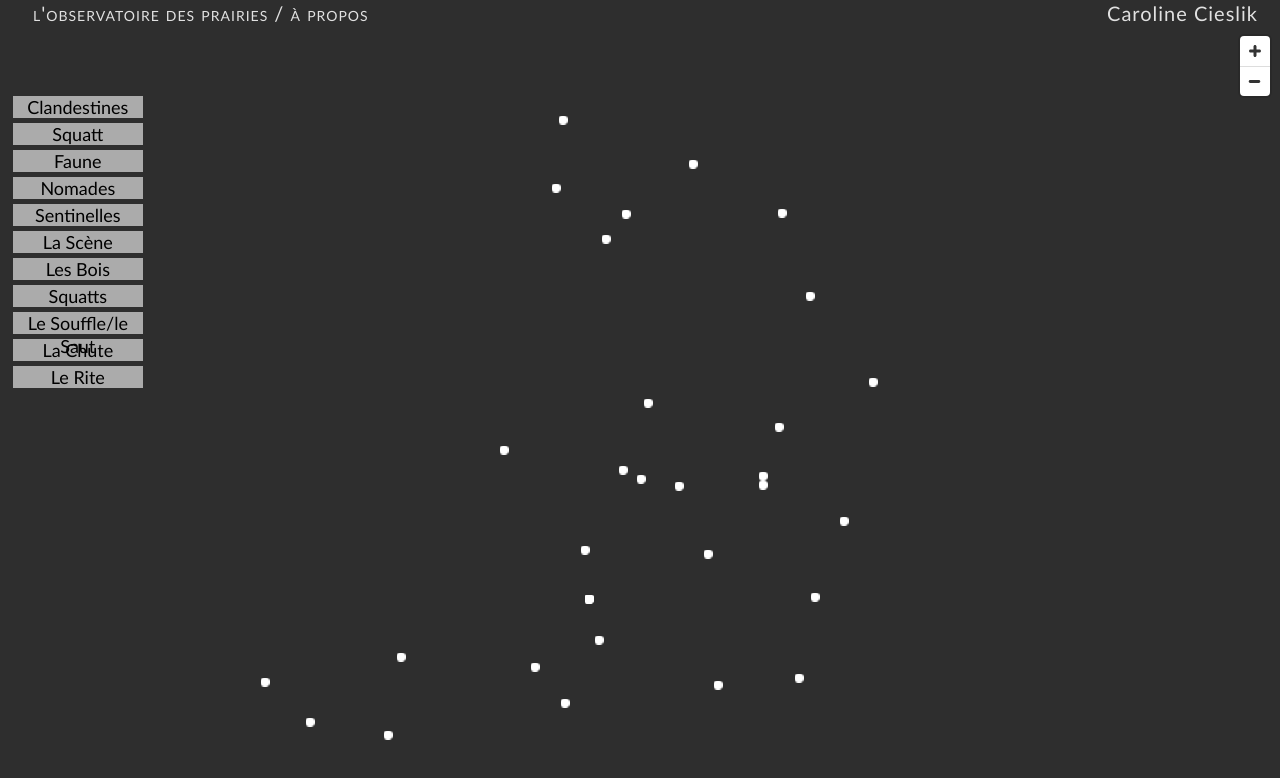
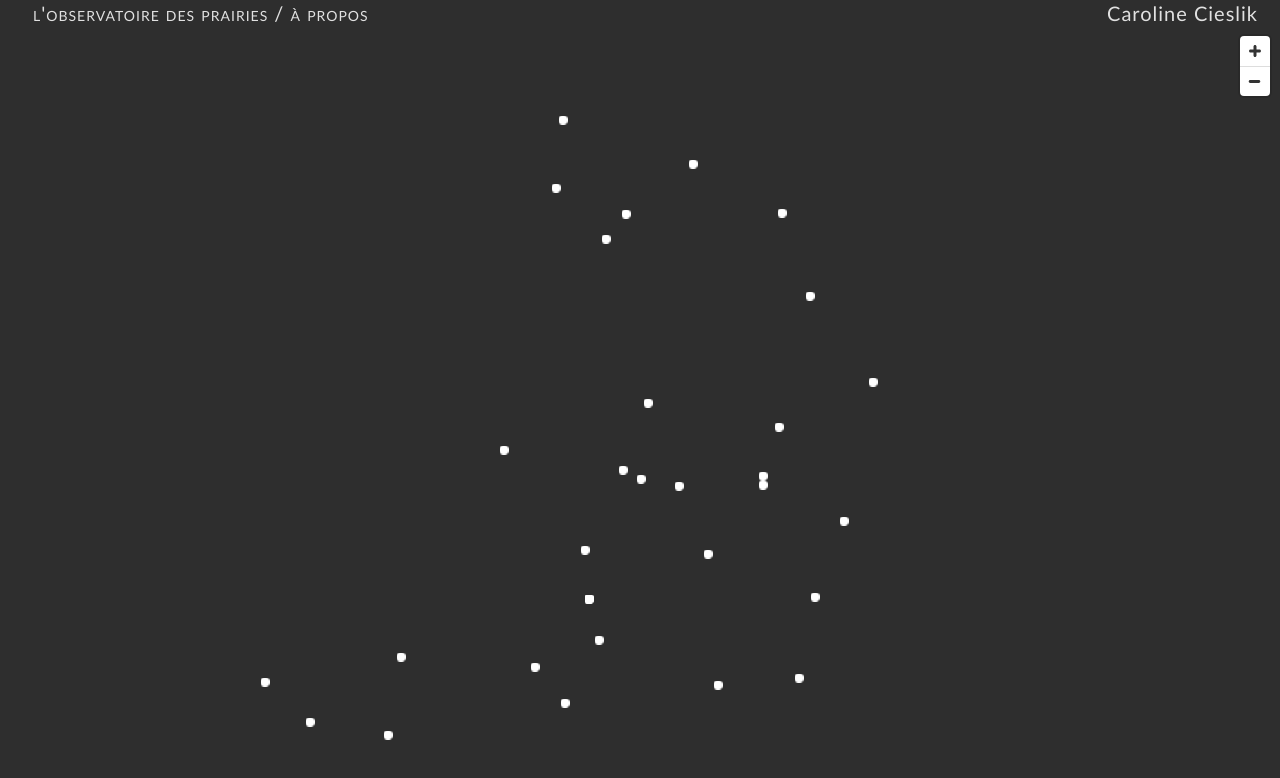
Before and after one commit to Observatoiredesprairies/Observatoiredesprairies.github.io, a plain HTML site: page index.html in a window 1280 px wide. Drawn offline with Linux system fonts and the light colour scheme; no server answers.

Commit message:
Add files via upload

```diff
--- a/index.html
+++ b/index.html
@@ -19,32 +19,6 @@
     <h1><a href="https://observatoiredesprairies.myportfolio.com/observatoire"><p><span class style="font-variant:small-caps;">&ensp;&ensp;&ensp;l'observatoire des prairies / à propos&ensp;<a href="https://carolinecieslik.myportfolio.com/work"target="_blank"><span class ="align_droite">Caroline Cieslik&ensp;&ensp;</span></span></a></h1>
  <p>
 
-  <div class=Flag>
-<id=menu>
-<div class=line2><a href="https://observatoiredesprairies.myportfolio.com/clandestines">Clandestines</a></div>
-<br>
-<div class=line2><a href="https://observatoiredesprairies.myportfolio.com/squatt">Squatt</a></div>
-<br>
-<div class=line2><a href="https://observatoiredesprairies.myportfolio.com/faune">Faune</a></div>
-<br>
-<div class=line2><a href="https://observatoiredesprairies.myportfolio.com/nomades">Nomades</a></div>
-<br>
-<div class=line2><a href="https://observatoiredesprairies.myportfolio.com/sentinelles">Sentinelles</a></div>
-<br>
-<div class=line2><a href="https://observatoiredesprairies.myportfolio.com/la-scene">La Scène</a></div>
-<br>
-<div class=line2><a href="https://observatoiredesprairies.myportfolio.com/les-bois">Les Bois</a></div>
-<br>
-<div class=line2><a href="https://observatoiredesprairies.myportfolio.com/copie-de-squatt">Squatts</a></div>
-<br>
-<div class=line2><a href="https://observatoiredesprairies.myportfolio.com/le-souffle">Le Souffle/le Saut</a></div>
-<br>
-<div class=line2><a href="https://observatoiredesprairies.myportfolio.com/la-chute">La Chute</a></div>
-<br>
-<div class=line2><a href="https://observatoiredesprairies.myportfolio.com/le-rite">Le Rite</a></div>
-<br>
-</div>
-
     <!-- la carte est injectée dans cette balise -->
    <div class=map><main id="map">
      </main></div>
```
